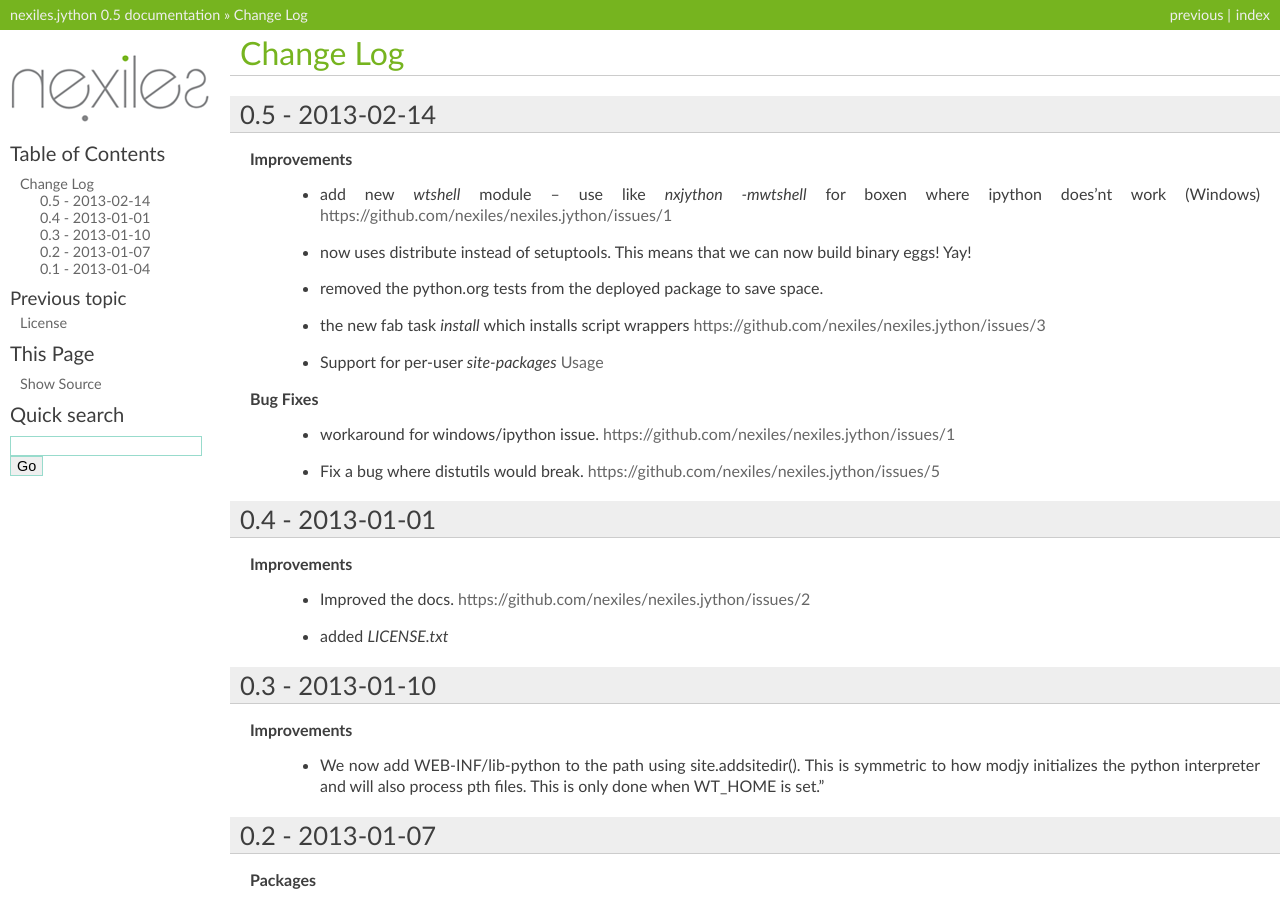
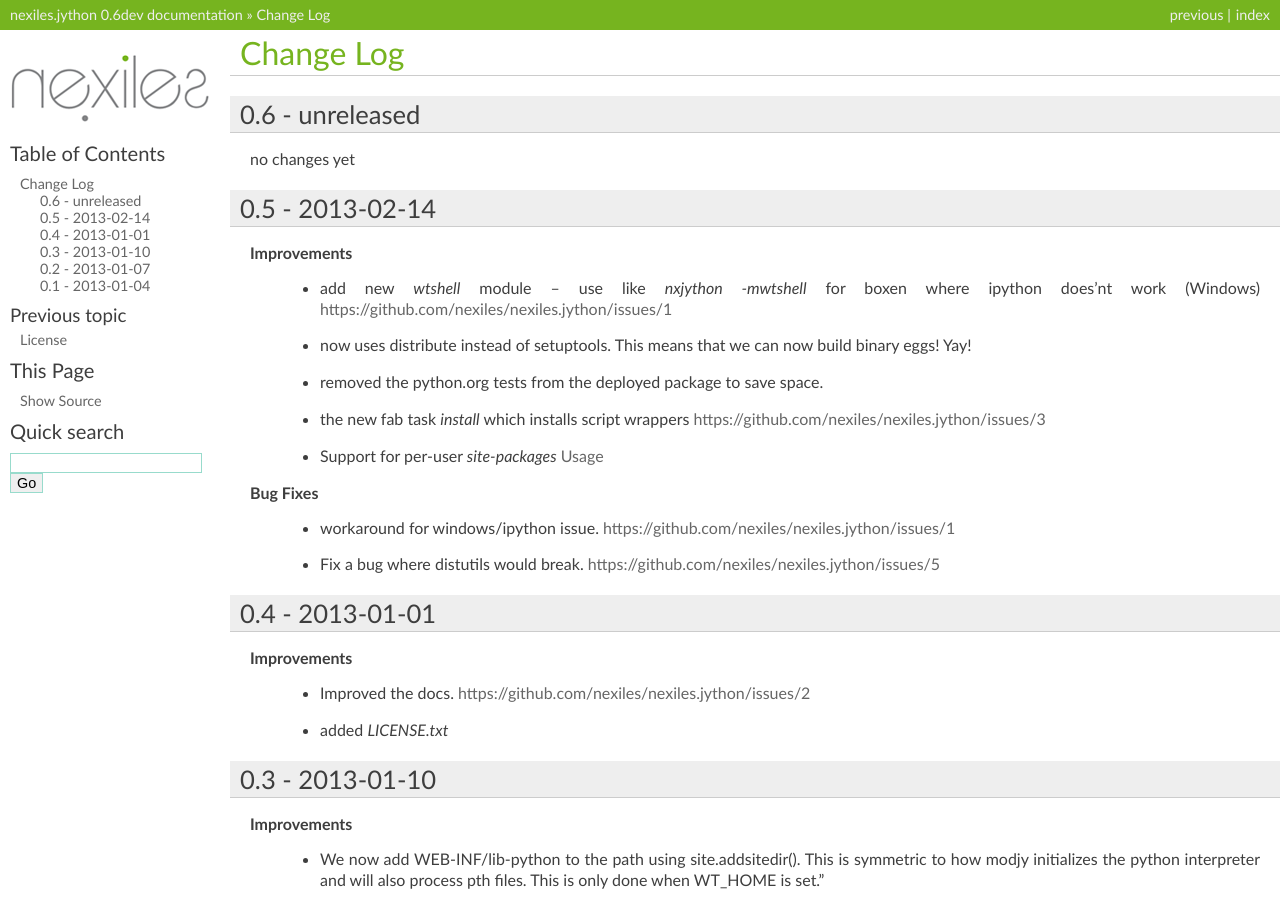
Before and after one commit to nexiles/nexiles.jython, a Sphinx documentation site: the page built from docs/changelog.rst, in a window 1280 px wide and 900 px high. Built offline with Sphinx 7.4.7, drawn with Linux system fonts in a browser that asks for light colours; some of the changed text lies outside the part shown.

Commit message:
develop is 0.6dev now

```diff
--- a/docs/changelog.rst
+++ b/docs/changelog.rst
@@ -1,5 +1,10 @@
 Change Log
 ==========
+
+0.6 - unreleased
+----------------
+
+no changes yet
 
 0.5 - 2013-02-14
 ----------------
--- a/docs/conf.py
+++ b/docs/conf.py
@@ -48,9 +48,9 @@ copyright = u'2013, nexiles GmbH'
 # built documents.
 #
 # The short X.Y version.
-version = '0.5'
+version = '0.6'
 # The full version, including alpha/beta/rc tags.
-release = '0.5'
+release = '0.6dev'
 
 # The language for content autogenerated by Sphinx. Refer to documentation
 # for a list of supported languages.
--- a/fabfile.py
+++ b/fabfile.py
@@ -20,7 +20,7 @@ from fabric.colors import red, green
 if "JYTHON_HOME" in os.environ:
     del os.environ["JYTHON_HOME"]
 
-NXJYTHON_VERSION       = "0.5"
+NXJYTHON_VERSION       = "0.6dev"
 DEFAULT_JYTHON_VERSION = "2.5.3"
 DEFAULT_BASENAME       = "jython-nx"
 
```
